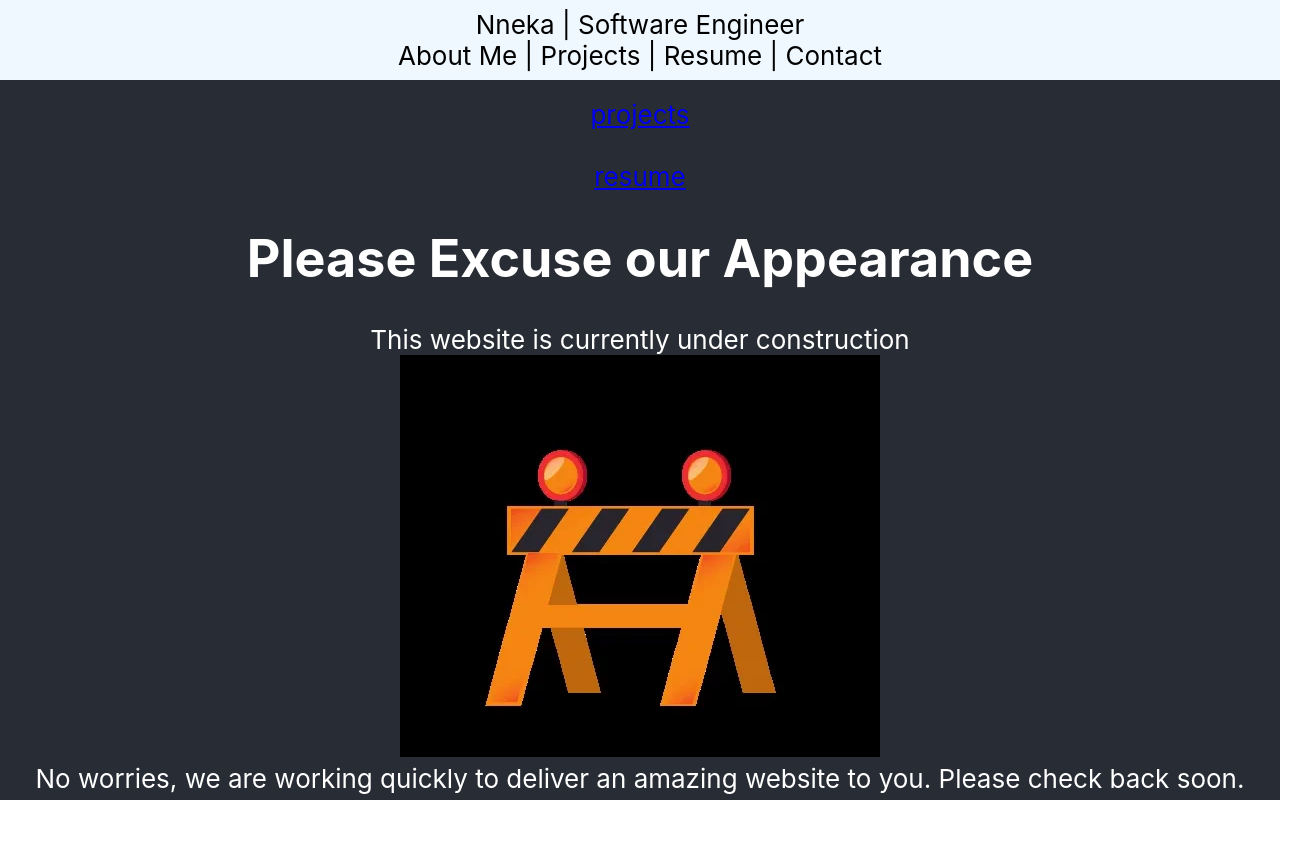
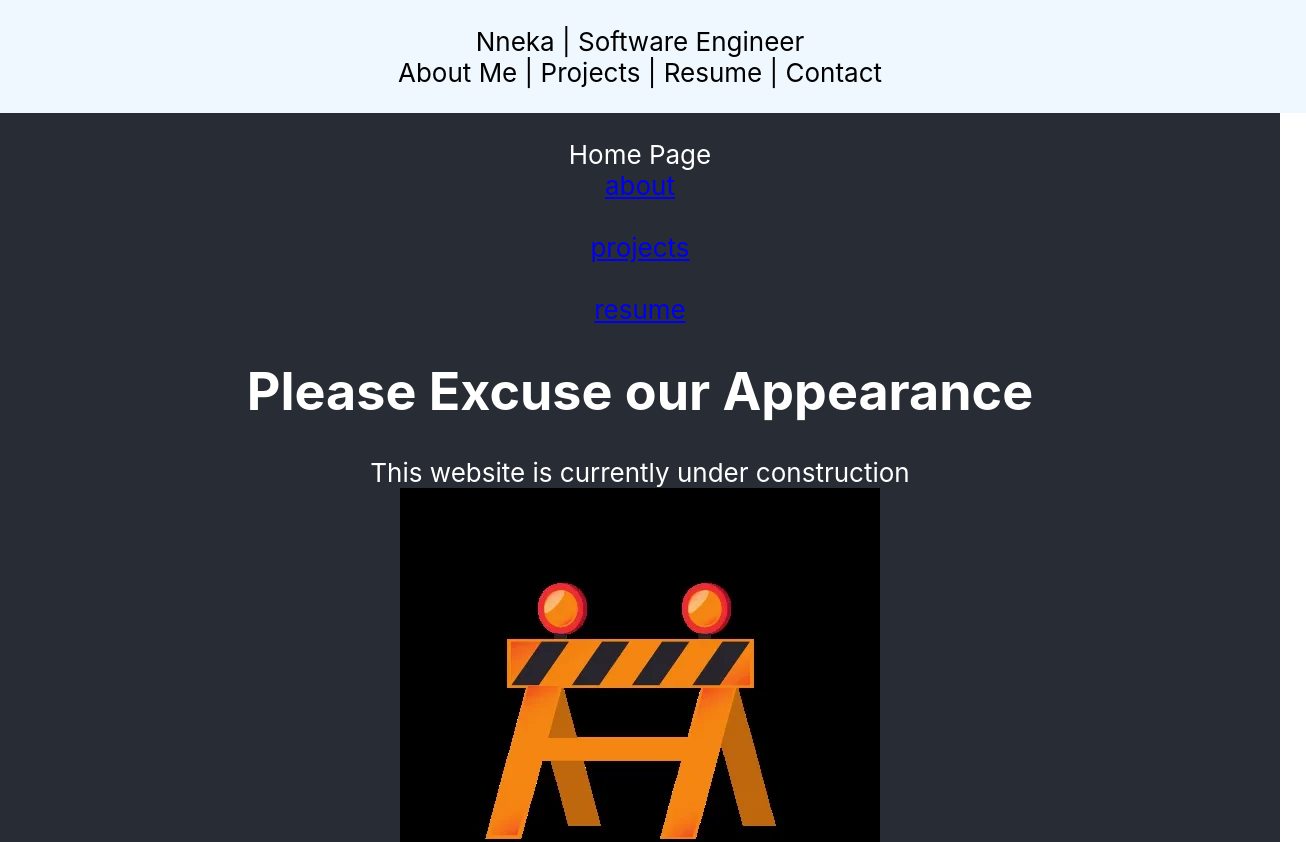
Before and after one commit to nnekauf/portfolio, a React (Create React App) app: page / in a window 1280 px wide. Shown: the top 842 px of the page, 1306 px wide, since content can reach past the window. Before the commit the page ends 800 px from the top, so only its background shows below. Built offline with nearby package versions, Linux system fonts and the light colour scheme.

Commit message:
fixes sizing and position of Nav Bar

```diff
--- a/src/App.css
+++ b/src/App.css
@@ -28,15 +28,16 @@
   background-color: aliceblue;
   color: black;
   width: 100%;
-  height: 10%;
-  position: fixed;
-  top: 0px;
-  /* display: inline-block; */
-  vertical-align: middle;
+  height: 5%;
 
+  padding: 2%;
+  display: flexbox ;
   justify-content: center;
-  align-content: center;
+  margin-bottom: 2%;
 }
+
+
+
 
 .App-link {
   color: #61dafb;
```
